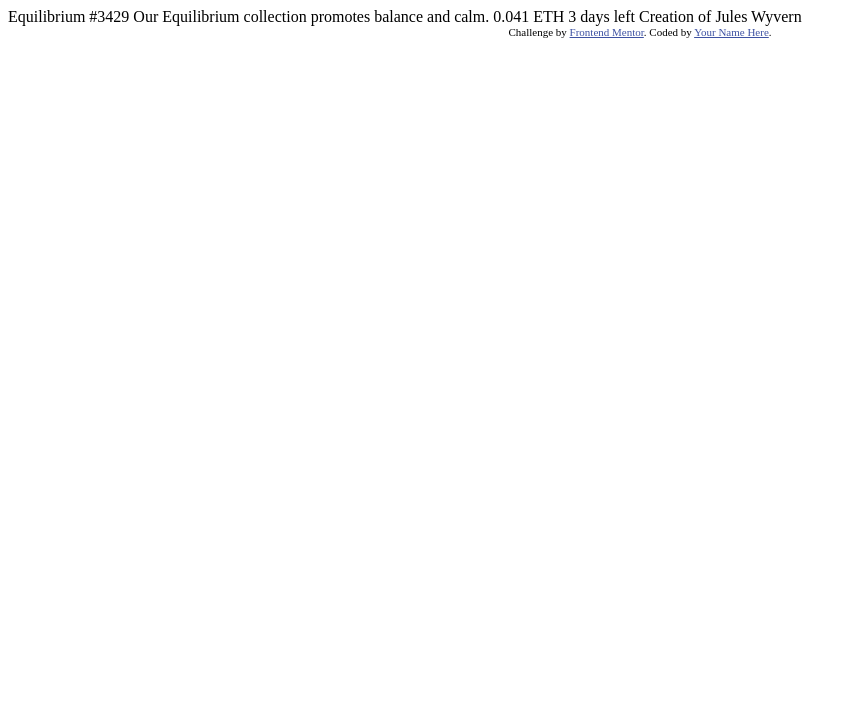
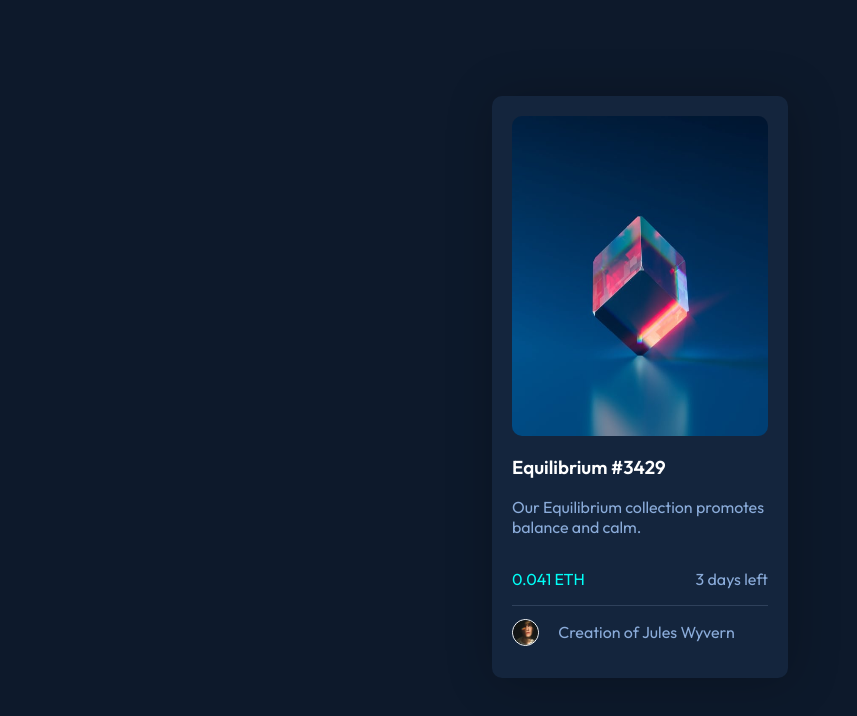
Before and after one commit to FilipiRafael/NFT-preview-Card, a plain HTML site: page index.html in a window 1280 px wide. Shown: the whole page, without its empty margins (0-857 px from the left). Drawn offline with Linux system fonts and the light colour scheme.

Commit message:
challenge completed

```diff
--- a/index.html
+++ b/index.html
@@ -1,33 +1,58 @@
 <!DOCTYPE html>
 <html lang="en">
   <head>
-  <meta charset="UTF-8">
-  <meta name="viewport" content="width=device-width, initial-scale=1.0"> <!-- displays site properly based on user's device -->
+    <meta charset="UTF-8" />
+    <meta name="viewport" content="width=device-width, initial-scale=1.0" />
 
-  <link rel="icon" type="image/png" sizes="32x32" href="./images/favicon-32x32.png">
+    <link
+      rel="icon"
+      type="image/png"
+      sizes="32x32"
+      href="./images/favicon-32x32.png"
+    />
+
+    <link rel="stylesheet" href="./styles/index.css" />
 
     <title>Frontend Mentor | NFT preview card component</title>
 
-  <!-- Feel free to remove these styles or customise in your own stylesheet 👍 -->
-  <style>
-    .attribution { font-size: 11px; text-align: center; }
-    .attribution a { color: hsl(228, 45%, 44%); }
-  </style>
+    <link rel="preconnect" href="https://fonts.googleapis.com">
+    <link rel="preconnect" href="https://fonts.gstatic.com" crossorigin>
+    <link href="https://fonts.googleapis.com/css2?family=Outfit:wght@300;400;600&display=swap" rel="stylesheet">
+
   </head>
   <body>
+    <div class="card">
+      <img src="./images/image-equilibrium.jpg" class="cripto" />
 
-  Equilibrium #3429
+      <div>
+        <h3 class="title">Equilibrium #3429</h3>
 
+        <p class="subtitle">
           Our Equilibrium collection promotes balance and calm.
+        </p>
+      </div>
 
-  0.041 ETH
-  3 days left
+      <div class="sectionCard">
+        <p class="price">0.041 ETH</p>
 
-  Creation of Jules Wyvern
+        <p class="time">3 days left</p>
 
-  <div class="attribution">
+      </div>
+
+      <div class="vertical-line"></div>
+
+      <div class="footer">
+        <img src="./images/image-avatar.png" class="avatar" />
+
+        <p class="author">Creation of Jules Wyvern</p>
+      </p>
+    </div>
+
+    </div>
+
+    <!-- <div class="attribution">
     Challenge by <a href="https://www.frontendmentor.io?ref=challenge" target="_blank">Frontend Mentor</a>.
-    Coded by <a href="#">Your Name Here</a>.
-  </div>
+    Coded by <a href="https://github.com/filipirafael">Filipi Rafael</a>.
+  </div> -->
   </body>
 </html>
--- /dev/null
+++ b/styles/index.css
@@ -0,0 +1,74 @@
+body {
+    margin: 0;
+    padding: 6rem;
+    background-color: hsl(217, 54%, 11%);
+    font-size: 1rem;
+    display: flex;
+    justify-content: center;
+    align-items: center;
+    font-family: "Outfit", sans-serif;
+}
+
+.title {
+    color: white;
+}
+
+.subtitle {
+    color: hsl(215, 51%, 70%);
+}
+
+.price {
+    color: hsl(178, 100%, 50%);
+}
+
+.time {
+    color: hsl(215, 51%, 70%);
+}
+
+.author {
+    color: hsl(215, 51%, 70%);
+}
+
+.card {
+    padding: 20px;
+    background-color: hsl(216, 50%, 16%);
+    border-radius: 10px;
+    box-shadow: 3px 3px 50px rgba(0, 0, 0, 0.233);
+    display: flex;
+    flex-direction: column;
+    align-items: center;
+    width: 20vw;
+}
+
+.avatar {
+    width: 25px;
+    border: 1px solid white;
+    border-radius: 50%;
+    margin-right: 1.5vw;
+}
+
+.cripto {
+    width: 100%;
+    height: 40vh;
+    border-radius: 10px;
+}
+
+.sectionCard {
+    display: flex;
+    /* display: flex; */
+    justify-content: space-between;
+    width: 100%;
+}
+
+.footer {
+    display: flex;
+    width: 100%;
+    justify-content: left;
+    align-items: center;
+    vertical-align: middle;
+}
+
+.vertical-line {
+    width: 100%;
+    border-top: 0.5px solid  hsl(215, 32%, 27%);
+}
```
Lines whose indentation alone changed are shown as unchanged.
